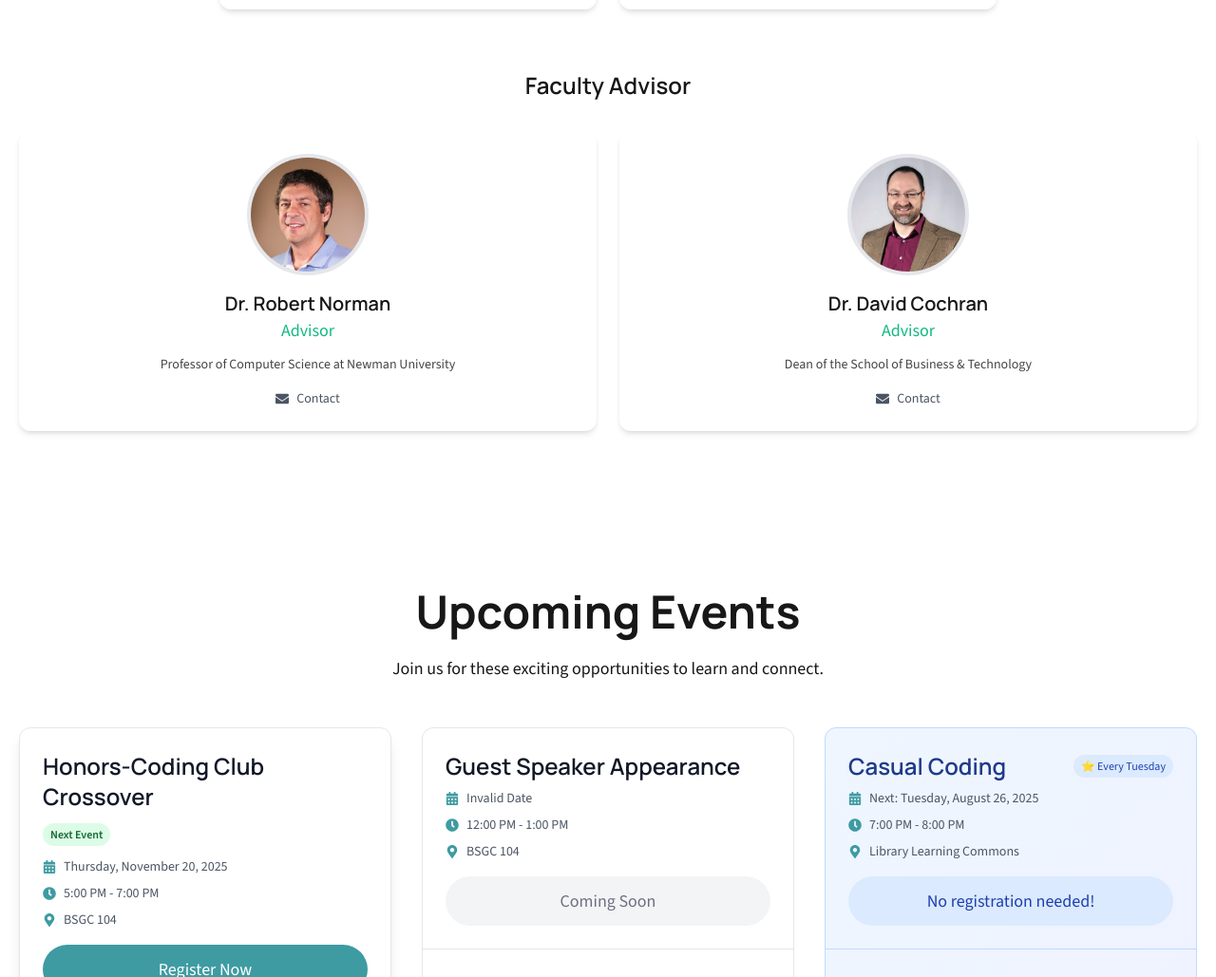
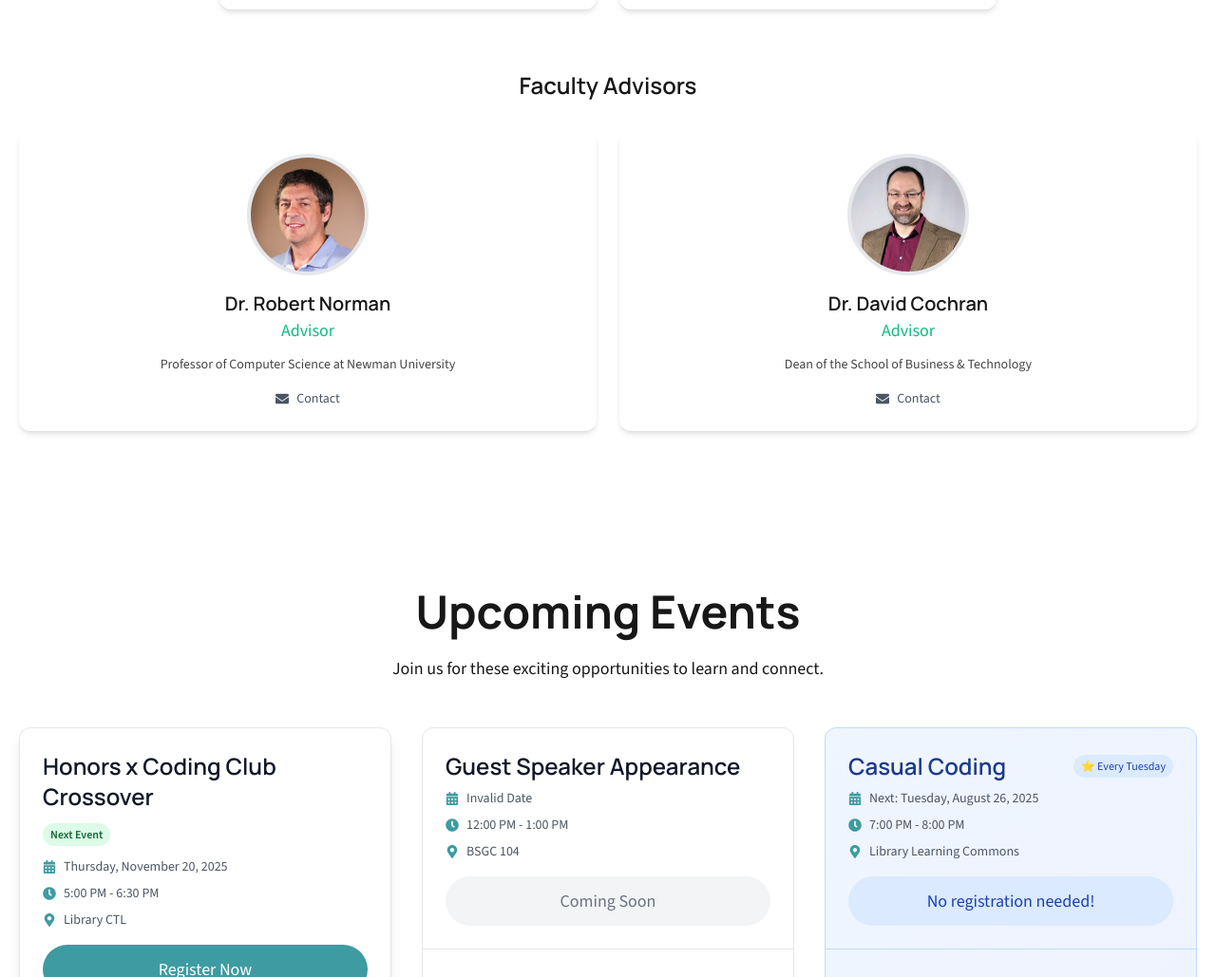
Before and after one commit to mrmorgan-i/newmancodingclub, a Next.js app: page / in a window 1280 px wide. Shown: the part 3745-4774 px from the top of the page at 95% size. Built offline with nearby package versions, Linux system fonts and the light colour scheme; no server answers.

Commit message:
update crossover event

```diff
--- a/src/components/Leadership.tsx
+++ b/src/components/Leadership.tsx
@@ -24,7 +24,7 @@ const Leadership: React.FC = () => {
       </div>
 
       <h3 className="text-2xl font-semibold mb-8 text-center">
-        Faculty Advisor
+        Faculty Advisors
       </h3>
       <div className="grid grid-cols-1 md:grid-cols-2 gap-6 mx-auto">
         {advisor.map((advisor) => (
--- a/src/data/events.ts
+++ b/src/data/events.ts
@@ -16,13 +16,13 @@ export const events: IEvent[] = [
         isActive: true
     },
     {
-        title: "Honors-Coding Club Crossover",
+        title: "Honors x Coding Club Crossover",
         date: "2025-11-20",
-        time: "5:00 PM - 7:00 PM",
-        location: "BSGC 104",
+        time: "5:00 PM - 6:30 PM",
+        location: "Library CTL",
         description: "Learn how to leverage the latest AI technologies.",
         tags: ["AI", "Prompting", "Hacks"],
-        registerLink: "#",
+        registerLink: "https://forms.office.com/r/F0Xmpnav3A",
         isRecurring: false,
         isActive: true
     },
```
